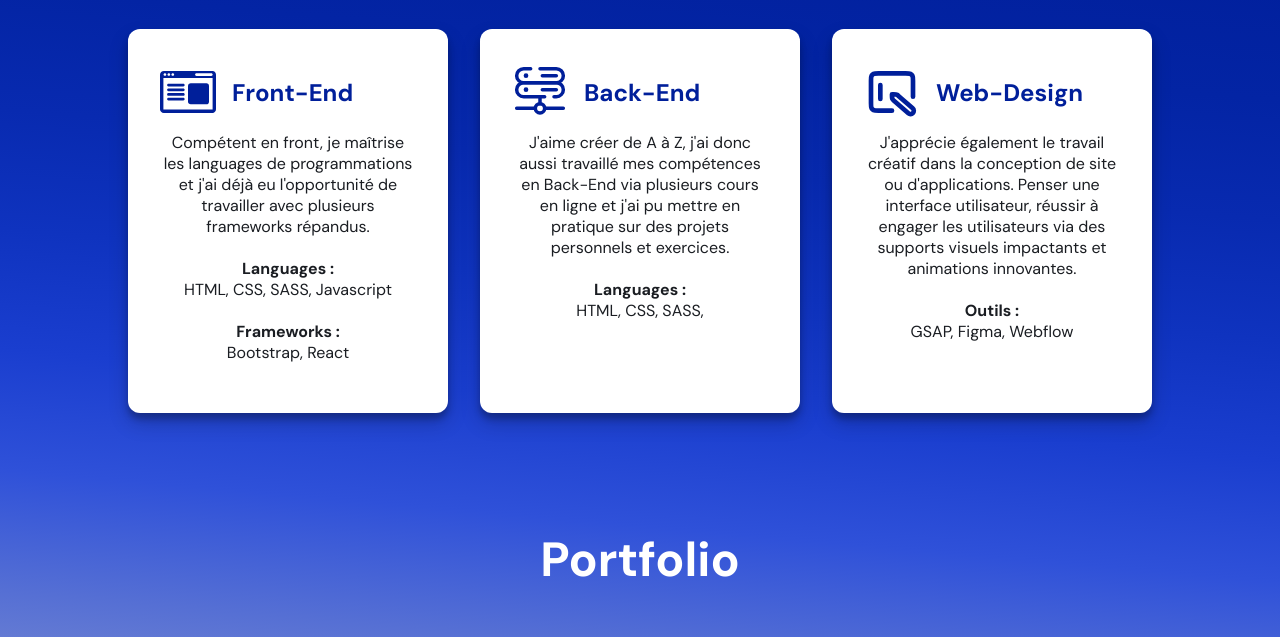
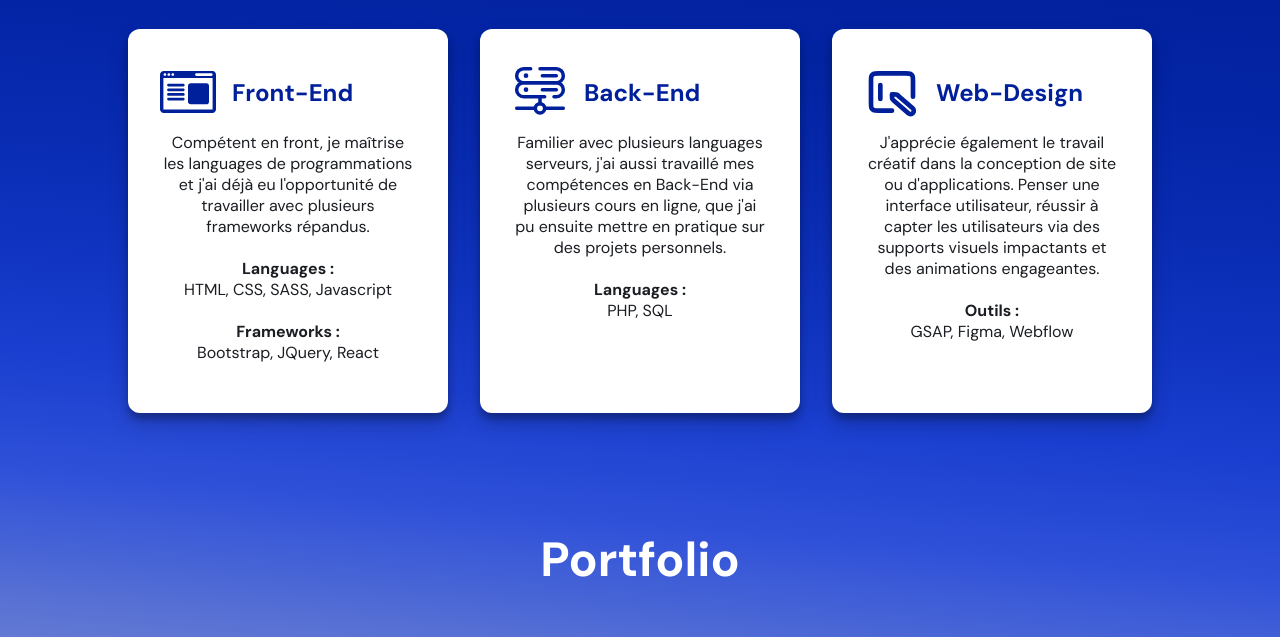
Before and after one commit to MaximeBordeau/MaximeBordeau.github.io, a website: page index.html in a window 1280 px wide. Shown: the part 940-1577 px from the top of the page. Drawn offline with nearby package versions, Linux system fonts and the light colour scheme; a script that the page names is missing.

Commit message:
Update index.html

```diff
--- a/index.html
+++ b/index.html
@@ -115,7 +115,7 @@
 
                         <strong>Frameworks :</strong>
                         <br>
-                        <p>Bootstrap, React</p>
+                        <p>Bootstrap, JQuery, React</p>
                     </div>
                 </div>
 
@@ -125,14 +125,14 @@
                         <h3>Back-End</h3>
                     </div>
                     <div class="flex-bas">
-                        <p>J'aime créer de A à Z, j'ai donc aussi travaillé mes compétences en Back-End via plusieurs
-                            cours en ligne et j'ai pu mettre en pratique sur des projets personnels et exercices.
+                        <p>Familier avec plusieurs languages serveurs, j'ai  aussi travaillé mes compétences en Back-End via plusieurs
+                            cours en ligne, que j'ai pu ensuite mettre en pratique sur des projets personnels.
                         </p>
                         <br>
 
                         <strong>Languages :</strong>
                         <br>
-                        <p>HTML, CSS, SASS,</p>
+                        <p>PHP, SQL</p>
                     </div>
 
                 </div>
@@ -144,8 +144,8 @@
                     </div>
                     <div class="flex-bas">
                         <p>J'apprécie également le travail créatif dans la conception de site ou d'applications. Penser
-                            une interface utilisateur, réussir à engager les utilisateurs via des supports visuels
-                            impactants et animations innovantes.
+                            une interface utilisateur, réussir à capter les utilisateurs via des supports visuels
+                            impactants et des animations engageantes.
                         </p>
                         <br>
                         <strong>Outils :</strong>
```
